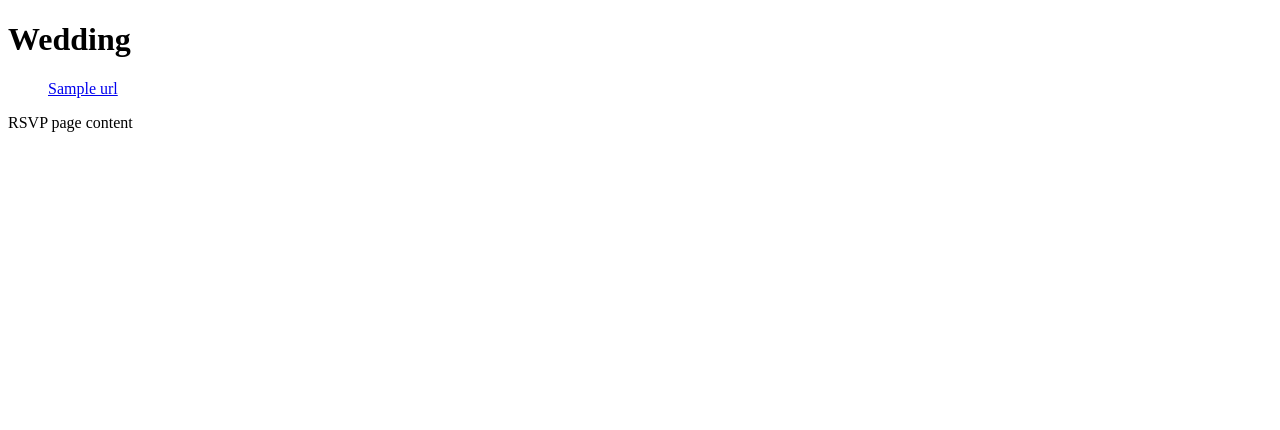
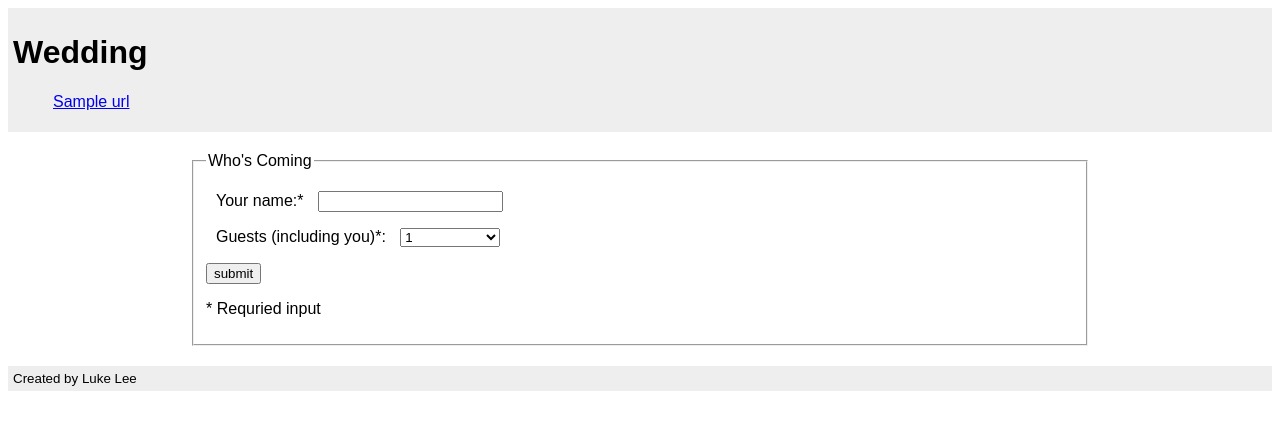
Before and after one commit to durden/wedding, a Django app: template templates/rsvp.html in a window 1280 px wide. Shown: the top 430 px of the page. Run offline with Django 3.2, Linux system fonts and the light colour scheme; the template is opened without the code that fills it: most values are stand-ins (such as "Sample title", 1, 10 or a date in 2020).

Commit message:
Started setting up rsvp form and improved base template   - Added form to rsvp page   - Added basic form handling to rsvp handler   - Added default headers to base template   - Added a little structure to the basic site layout   - Added a few CSS rules to handle the basic site layout

```diff
--- a/templates/base.html
+++ b/templates/base.html
@@ -7,14 +7,22 @@
 		<title> {% block title %} {% endblock %} </title>
 	</head>
 	<body>
-		<h1>Wedding</h1>
-		<ul id="nav">
-		{% for name,link in urls.items %}
-			<li>
-				<a href="{{link}}">{{name}}</a> {% if not forloop.last %} | {% endif %}
-			</li>
-		{% endfor %}
-		</ul>
-		{% block content %} {% endblock %}
+		<div id="header">
+			<h1>{% block header %} Wedding {% endblock %}</h1>
+			<ul id="nav">
+			{% for name,link in urls.items %}
+				<li> <a href="{{link}}">{{name}}</a> {% if not forloop.last %} | {% endif %} </li>
+			{% endfor %}
+			</ul>
+		</div>
+
+		<div id="content">
+			{% block content %} {% endblock %}
+		</div>
+
+		<div id="footer">
+			{% block footer %} Created by Luke Lee {% endblock %}
+		</div>
+
 	</body>
 </html>
--- a/templates/blog.html
+++ b/templates/blog.html
@@ -2,6 +2,7 @@
 
 {% block title %} Blog {% endblock %}
 
+{% block header %} What we're doing {% endblock %}
 {% block content %}
 	<p>Blog page content</p>
 {% endblock %}
--- a/templates/css.html
+++ b/templates/css.html
@@ -1,6 +1,37 @@
 <style type="text/css">
-	#nav {}
+	body {
+		font-size: 12pt;
+		font-family: Arial, Verdana, Helvetia, sans-serif;
+	}
+	#header {
+		background-color: #eee;
+		text-align: left;
+		padding: 5px;
+	}
+	#nav {
+		text-align: left;
+	}
 	#nav li {
 		display: inline;
 	}
+	#content {
+		width: 900px;
+		text-align: center;
+		margin: 20px auto 20px auto;
+	}
+	#rsvp fieldset {
+		text-align: left;
+	}
+	#rsvp label {
+		margin: 10px;
+	}
+	#rsvp select {
+		width: 100px;
+	}
+	#footer {
+		background-color: #eee;
+		text-align: left;
+		font-size: 10pt;
+		padding: 5px;
+	}
 </style>
--- a/templates/rsvp.html
+++ b/templates/rsvp.html
@@ -3,5 +3,37 @@
 {% block title %} RSVP {% endblock %}
 
 {% block content %}
-	<p>RSVP page content</p>
+
+	{% if submit %}
+		{% if fail %}
+			<p class="error">Please enter your name and the number of guests.</p>
+		{% else %}
+			<p class="success">Thanks, {{name}} for your RSVP.</br>
+				We will be expecting all {{guests}} of you!
+			</p>
+		{% endif %}
+	{% endif %}
+
+	<form action="/rsvp/" id="rsvp" method="post">
+		<fieldset>
+			<legend>Who's Coming</legend>
+			<p>
+				<label for="name">Your name:*</label>
+				<input type="text" id="name" name="name"/>
+			</p>
+			<p>
+				<label for="guests">Guests (including you)*:</label>
+				<select id="guests" name="guests">
+					<option value="1">1</option>
+					<option value="2">2</option>
+					<option value="3">3</option>
+					<option value="4">4</option>
+					<option value="5">5</option>
+					<option value="6">6</option>
+				</select>
+			</p>
+			<input type="submit" value="submit" />
+			<p>* Requried input</p>
+		</fieldset>
+	</form>
 {% endblock %}
```
Also changed, not shown: views.py (+14 -1 lines).
